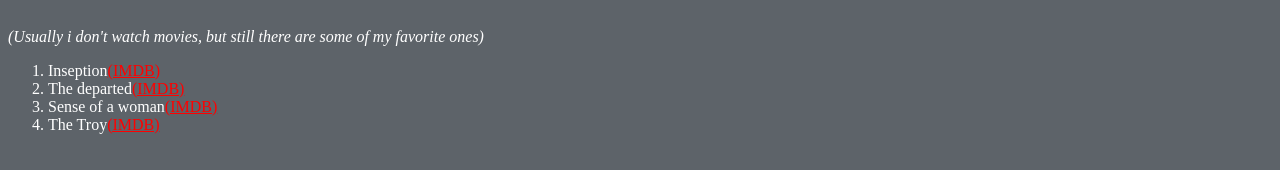
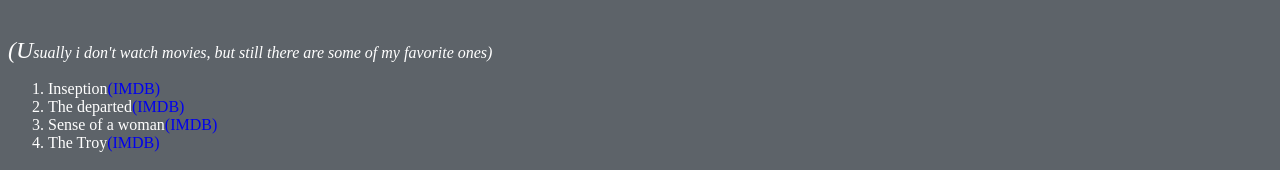
Before and after one commit to timazizov/timazizov.github.io, a plain HTML site: page index.html in a window 1280 px wide. Shown: the part 565-735 px from the top of the page. Drawn offline with Linux system fonts and the light colour scheme.

Commit message:
css changes

```diff
--- a/style.css
+++ b/style.css
@@ -23,6 +23,11 @@ b{
 }
 
 a{
+    text-decoration: none;
+}
+
+a:hover{
+    text-decoration: underline;
     color:red;
 }
 
@@ -30,6 +35,10 @@ p{
     color:white;
 }
 
+p:first-letter{
+    font-size:1.5em;
+}
+
 ul, ol{
     color:white;
 }
```
Also changed, not shown: 1 other file.
